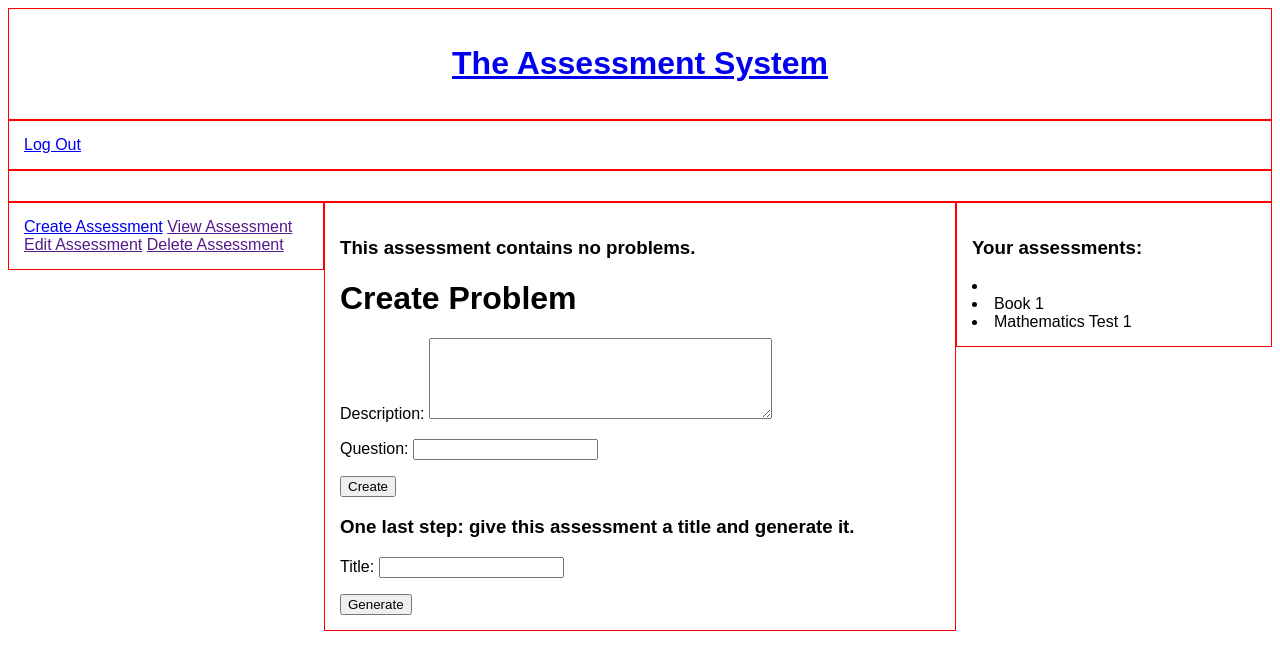
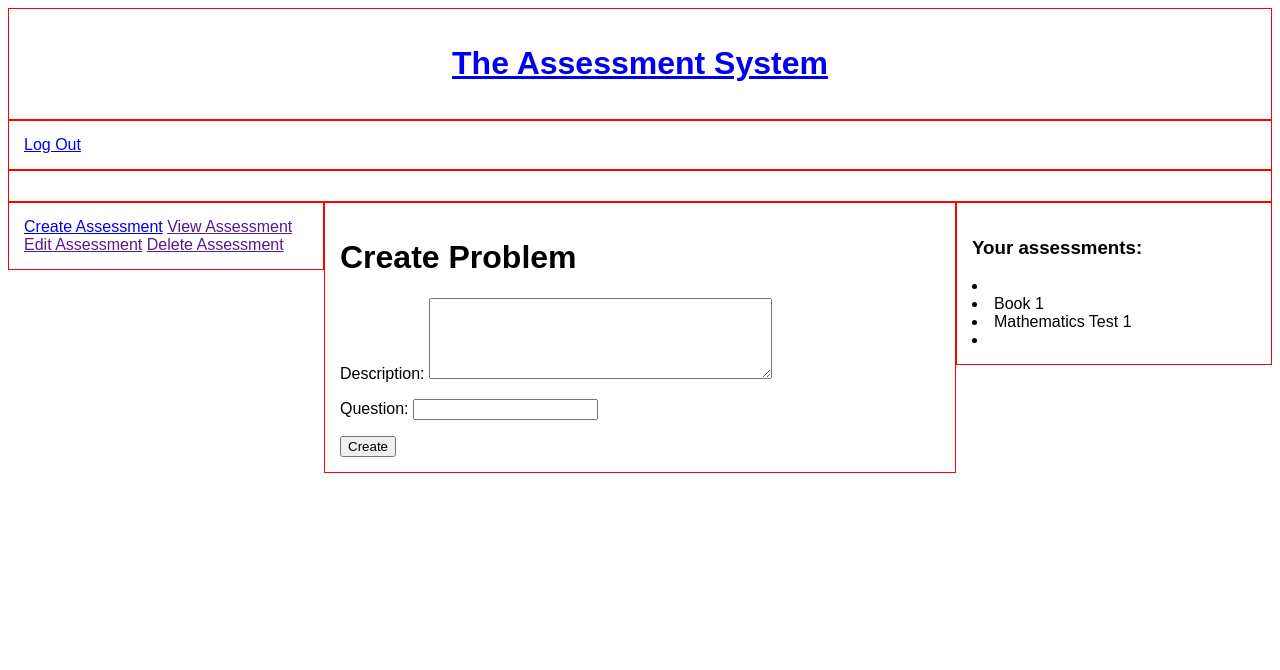
Before and after one commit to Techoplite/assessment-system, a Django app: page /create-assessment/ in a window 1280 px wide. Shown: the top 670 px of the page. Run offline with Django 3.2, Linux system fonts and the light colour scheme; a user stored in the database is signed in; data comes from the database, SQL or seed files in the repository; both versions use the stored data as it was after the commit.

Commit message:
Fix display previous assessment problem

```diff
--- a/assessment/templates/assessment/create_assessment.html
+++ b/assessment/templates/assessment/create_assessment.html
@@ -9,9 +9,6 @@
 {% for problem in assessment_problems %}
 <ul>{{ problem }}</ul>
 {% endfor %}
-{% else %}
-<h3>This assessment contains no problems.</h3>
-{% endif %}
 <h1>Create Problem</h1>
 <form action="{% url 'create-assessment' %}" method="post">
     {% csrf_token %}
@@ -24,4 +21,12 @@
     {{ create_assessment_form.as_p }}
     <input type="submit" value="Generate" name="create-assessment">
 </form>
+{% else %}
+<h1>Create Problem</h1>
+<form action="{% url 'create-assessment' %}" method="post">
+    {% csrf_token %}
+    {{ create_problem_form.as_p }}
+    <input type="submit" value="Create" name="create-problem">
+</form>
+{% endif %}
 {% endblock %}
--- a/assessment/views.py
+++ b/assessment/views.py
@@ -7,6 +7,7 @@
 
 def create_assessment(request, assessment_problems=[]):
     template_name = 'create_assessment.html'
+    print('THIS ARE FROM GET ' + str(assessment_problems))
 
     # fetch the current user
     user_id = request.user.id
@@ -23,27 +24,37 @@
     create_assessment_form = CreateAssessmentForm()
     create_problem_form = CreateProblemForm()
 
+    if request.method == 'POST' and 'create-assessment-view' in request.POST:
+        assessment_problems = []
+
     # if the assessment is not generated (saved to db)
     # cancel the current (temporary) assessment
     if request.method == 'GET':
         current_assessment.delete()
+        # create an instance of Assessment
+        # without saving it (temporary)
+        current_assessment = Assessment.objects.create(
+            creator=current_user
+        )
+
+        # load the forms with assessment field choices
+        # for CreateProblemForm based on the current user
+        create_assessment_form = CreateAssessmentForm()
+        create_problem_form = CreateProblemForm()
 
     if request.method == 'POST' and \
             current_assessment.title == '' and \
             'create-assessment' in request.POST:
         current_assessment.delete()
         messages.error(request, 'You have to give your assessment a title before generating it.')
-    elif request.method == 'POST' and \
-            assessment_problems == [] and \
-            'create-assessment' in request.POST:
-        current_assessment.delete()
-        messages.error(request, 'You have to create at list one problem in order to generate an assessment.')
 
     # submit create assessment
     # if request.method == 'POST' and 'create-assessment' in request.POST:
 
     # submit create problem
     if request.method == 'POST' and 'create-problem' in request.POST:
+        current_assessment.delete()
+
         create_problem_form = CreateProblemForm(request.POST)
         if create_problem_form.is_valid():
             description = create_problem_form.cleaned_data['description']
@@ -57,24 +68,23 @@
 
     if request.method == 'POST' and \
             'create-assessment' in request.POST and \
-            current_assessment.title != '' and \
             assessment_problems != []:
         create_assessment_form = CreateAssessmentForm(request.POST)
         if create_assessment_form.is_valid():
-            print(current_assessment.creator)
-
             for problem in assessment_problems:
                 problem.assessment = current_assessment
             title = create_assessment_form.cleaned_data['title']
-            current_assessment = Assessment.objects.create(
-                creator=current_user,
-                title=title,
-            )
-            current_assessment.save()
+            if title != '':
+                current_assessment = Assessment.objects.create(
+                    creator=current_user,
+                    title=title,
+                )
+                current_assessment.save()
+                assessment_problems.clear()
+                print('THIS ARE FROM POST ASSESSMENT CREATED ' + str(assessment_problems))
 
     # context for home view
     user_assessments = Assessment.objects.filter(creator=User.objects.get(id=user_id))
-    print(user_assessments)
     context = {
         'create_assessment_form': create_assessment_form,
         'create_problem_form': create_problem_form,
--- a/core/templates/core/home.html
+++ b/core/templates/core/home.html
@@ -51,7 +51,7 @@
 {% if user.role == 'Teacher' %}
 
 <div class="col-3" id="left-side-teacher">
-    <a href="{% url 'create-assessment' %}">Create Assessment</a>
+    <a href="{% url 'create-assessment' %}" name="create-assessment-view">Create Assessment</a>
     <a href="">View Assessment</a>
     <a href="">Edit Assessment</a>
     <a href="">Delete Assessment</a>
```
Also changed, not shown: db.sqlite3.
